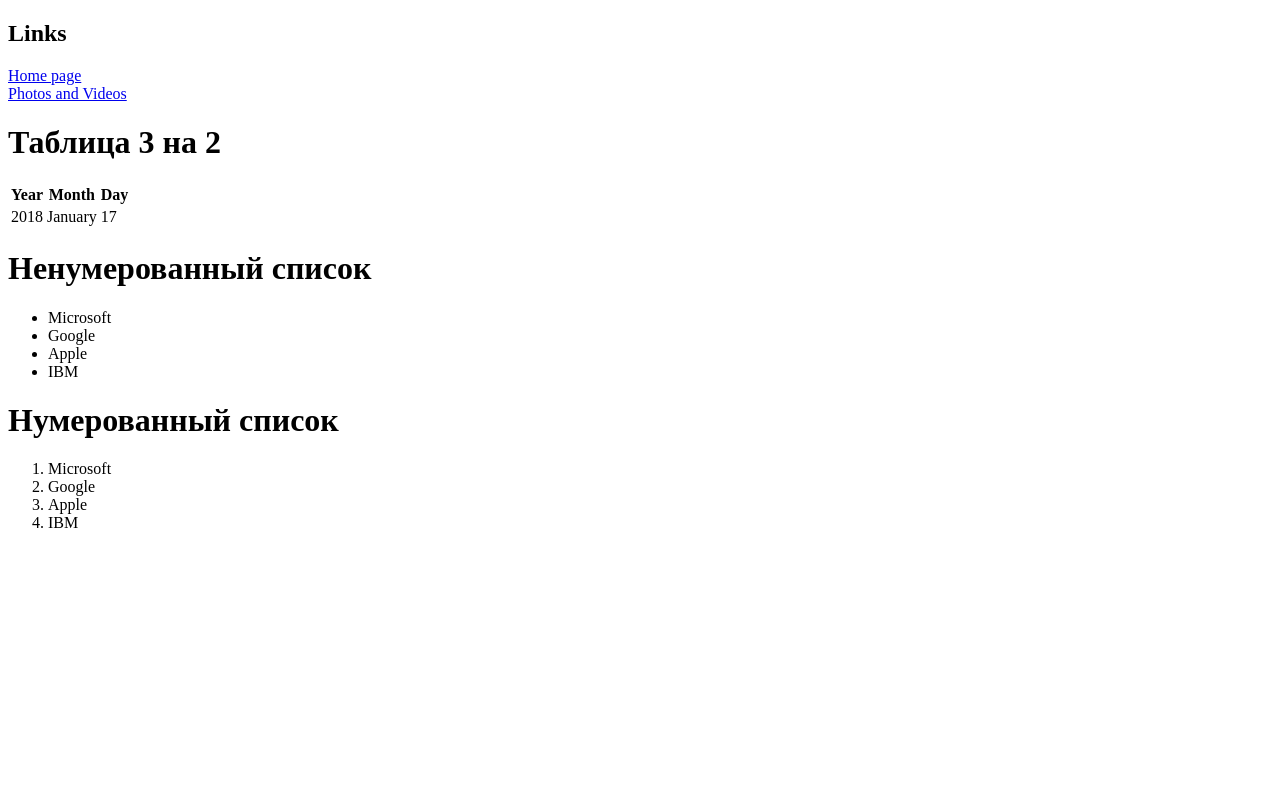
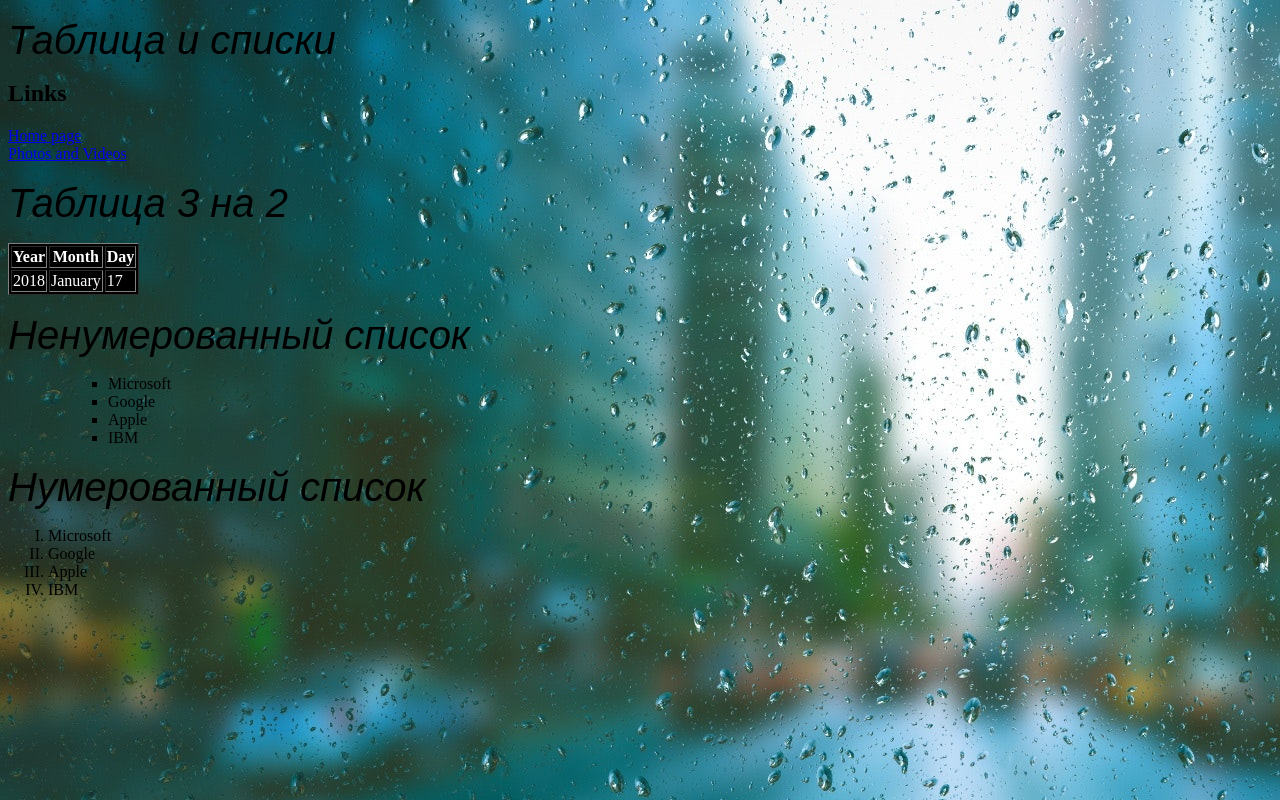
Before and after one commit to alekseyspjsb/lesson5, a plain HTML site: page page3.html in a window 1280 px wide. Drawn offline with Linux system fonts and the light colour scheme.

Commit message:
lesson6 done

```diff
--- /dev/null
+++ b/css/style.css
@@ -0,0 +1,28 @@
+body {
+	background-image: url('../img/blur.jpg');
+}
+p {
+	color: orange
+}
+table {
+	background: black;
+	color: white;
+}
+ul {
+	margin-left: 60px;
+	list-style-type: square;
+}
+h1 {
+	font-family: Arial, "Helvetica Neue", Helvetica, sans-serif;
+	font-size: 40px;
+	font-style: italic;
+	font-variant: normal;
+	font-weight: 500;
+	line-height: 26.4px;
+}
+ol {
+	list-style-type: upper-roman;
+}
+.layer1 {
+	float: right;
+}
--- a/page3.html
+++ b/page3.html
@@ -2,14 +2,16 @@
 <html>
 <head>
 	<title>Page 3</title>
+	<h1>Таблица  и списки</h1>
 	<meta charset="utf-8">
+	<link rel="stylesheet" type="text/css" href="css/style.css">
 </head>
 <body>
 	<h2>Links</h2>
 	<div><a href="index.html">Home page</a></div>
 	<div><a href="page2.html">Photos and Videos</a></div>
 	<h1>Таблица 3 на 2</h1>
-		<table>
+	<table border="1" >
 		<tr>
 			<th>Year</th>
 			<th>Month</th>
```
Also changed, not shown: index.html (+5 -0 lines), page2.html (+8 -1 lines), img/blur.jpg (added), img/capli.jpeg (added). Lines whose indentation alone changed are shown as unchanged.
